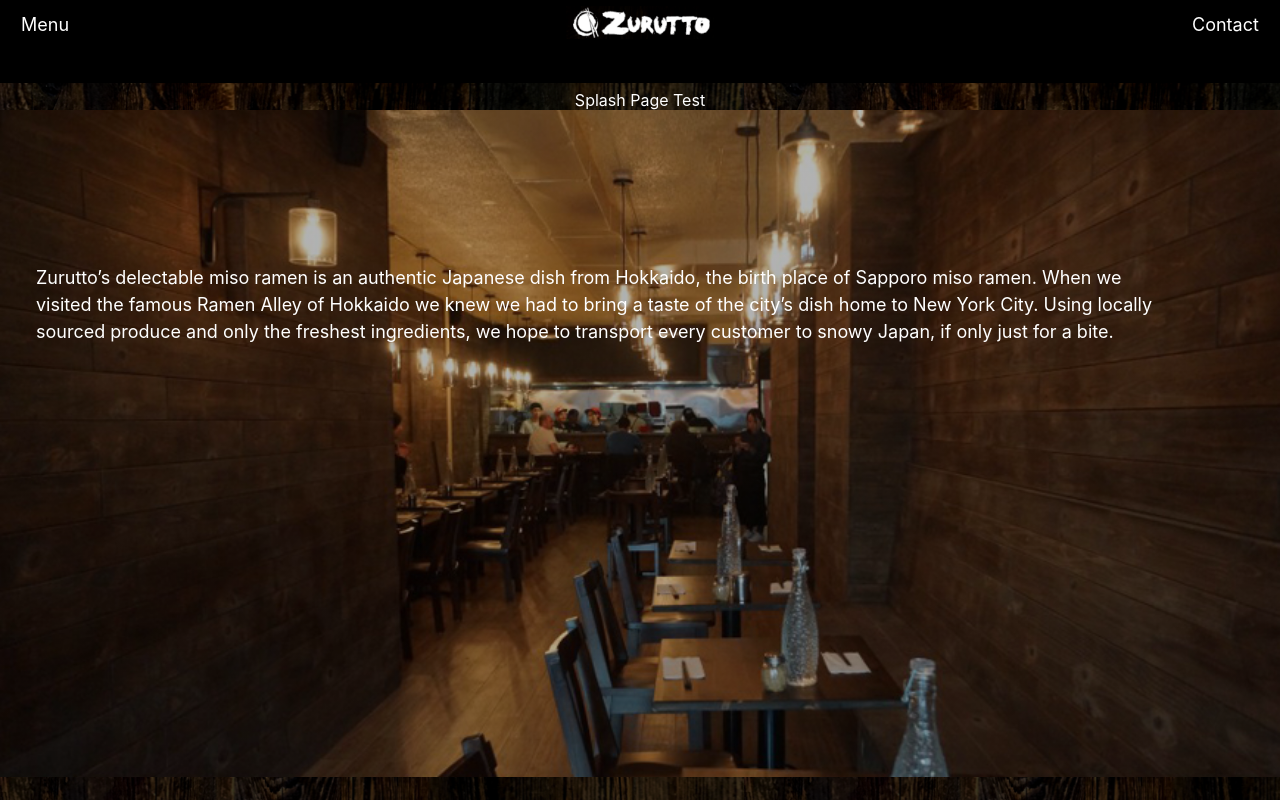
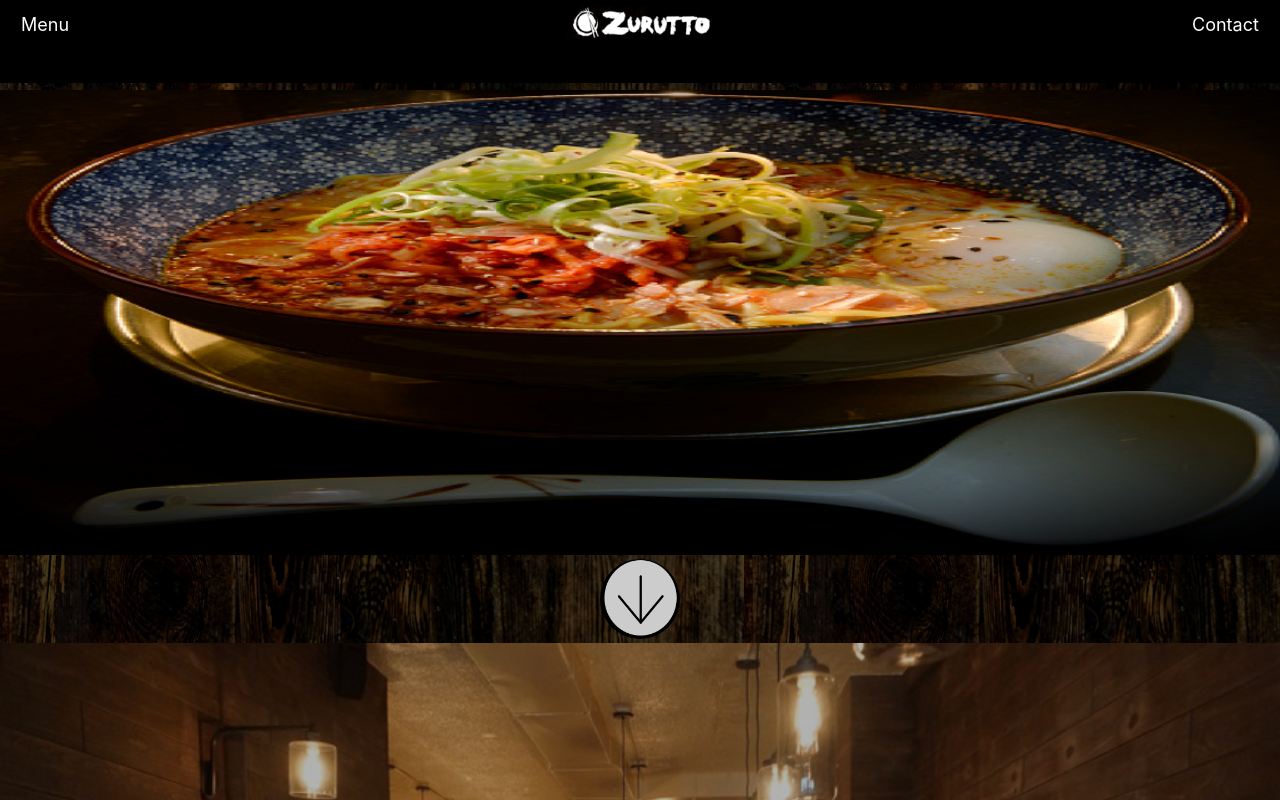
Before and after one commit to sfreedgood/Zurutto, a React (Create React App) app: page / in a window 1280 px wide. Shown: the top 800 px of the page. Built offline with nearby package versions, Linux system fonts and the light colour scheme.

Commit message:
add content for splash page with image and scroll arrow

```diff
--- /dev/null
+++ b/src/splash/Splash.css
@@ -0,0 +1,14 @@
+.splash-img {
+    height: 465px;
+    width: 100%;
+    margin: 0 auto;
+    background-size: cover;
+}
+
+.scroll-arrow {
+    border-radius: 50%;
+    height: 80px;
+    width: 80px;
+    background-color: gray;
+    margin: 0 auto;
+}
--- a/src/splash/Splash.js
+++ b/src/splash/Splash.js
@@ -1,11 +1,15 @@
 import React from "react"
+import './Splash.css'
+import SplashImg from './splash.png'
+import arrow from './arrow.png'
 
 const Splash = () => {
 
 
     return(
         <div className="splash">
-            Splash Page Test
+            <img src={SplashImg} className='splash-img' />
+            <img src={arrow} className='scroll-arrow' />
         </div>
     )
 }
```
Also changed, not shown: src/splash/arrow.png (added), src/splash/splash.png (added).
